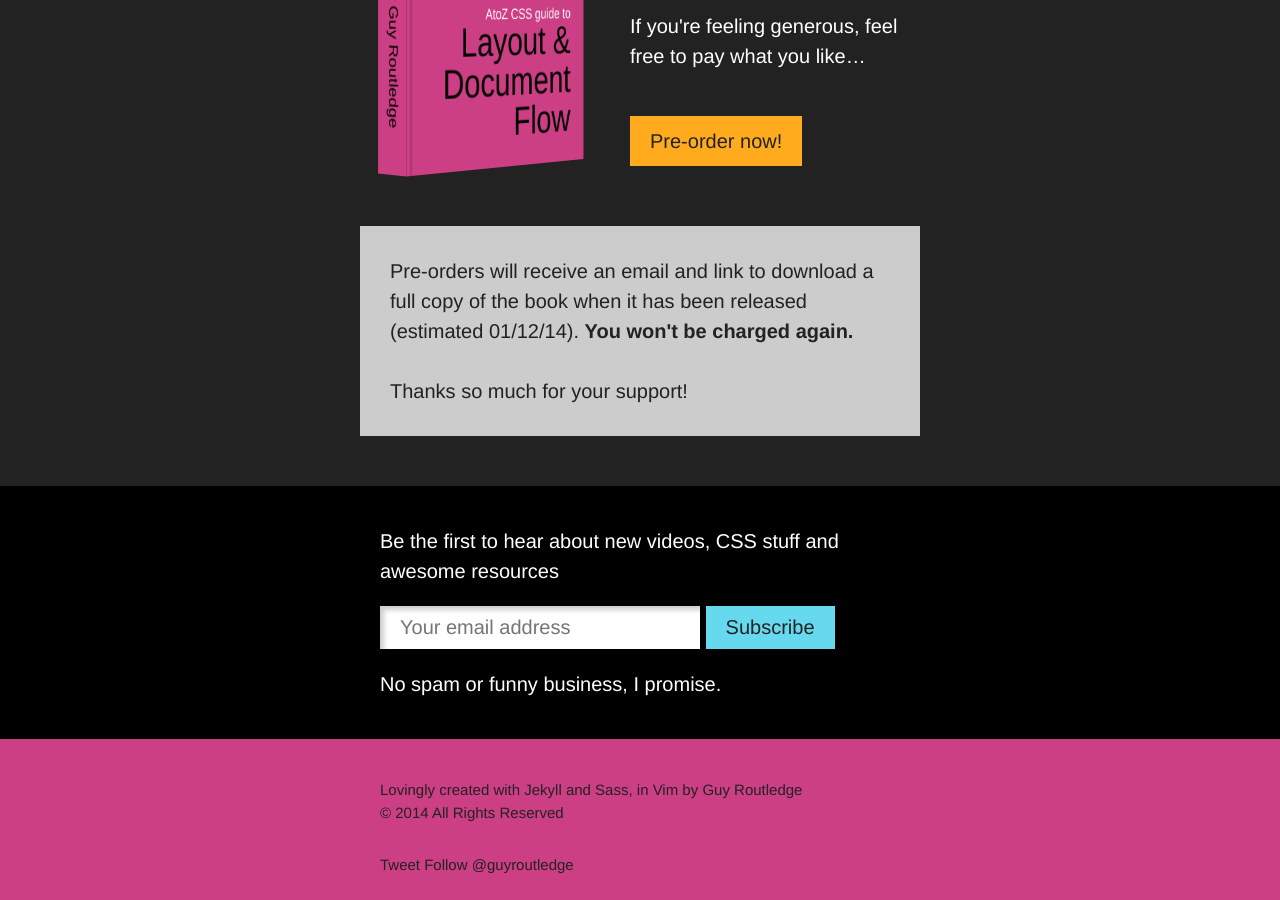
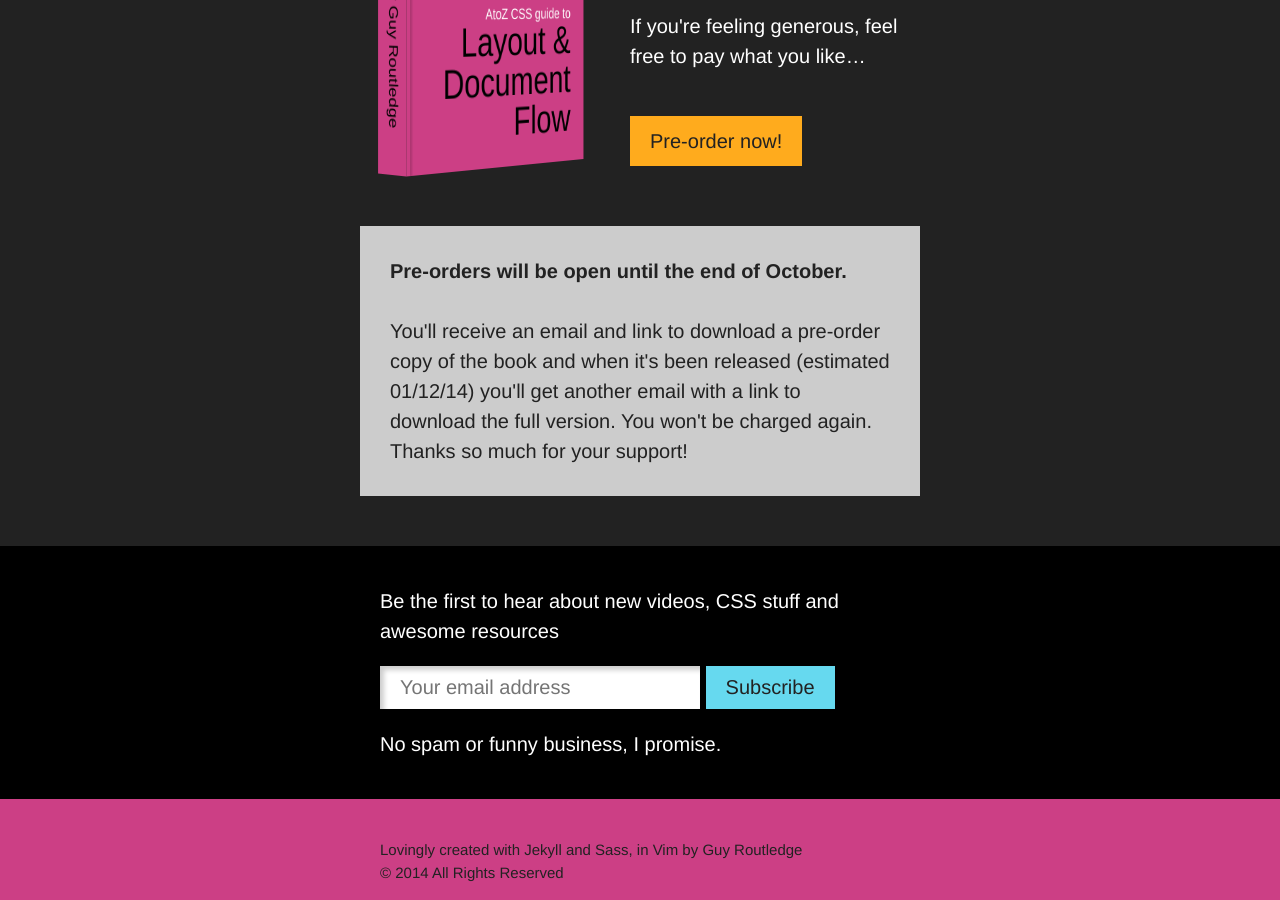
Before and after one commit to guyroutledge/atozcss, a Jekyll site: the page built from books.html, in a window 1280 px wide and 900 px high, scrolled down 1165 px. Built offline with Jekyll 4.4.1, drawn with Linux system fonts in a browser that asks for light colours; a script that is not in the unit is left out; comment, search, counter and statistics services are not loaded.

Commit message:
Book sales copy update and fix typo on about page

```diff
--- a/books.html
+++ b/books.html
@@ -54,10 +54,11 @@ permalink: /books/index.html
 		</p>
 
 		<div class="book__alert">
-			<p>Pre-orders will receive an email and link to download
-			a full copy of the book when it has been released (estimated
-			01/12/14). <strong>You won't be charged again.</strong></p>
-			<p>Thanks so much for your support!</p>
+			<p><strong>Pre-orders will be open until the end of October.</strong></p>
+			<p>You'll receive an email and link to download
+			a pre-order copy of the book and when it's been released (estimated
+			01/12/14) you'll get another email with a link to download the full version.
+			You won't be charged again. Thanks so much for your support!</p>
 		</div>
 	</div>
 
```
Also changed, not shown: about.html (+4 -4 lines).
